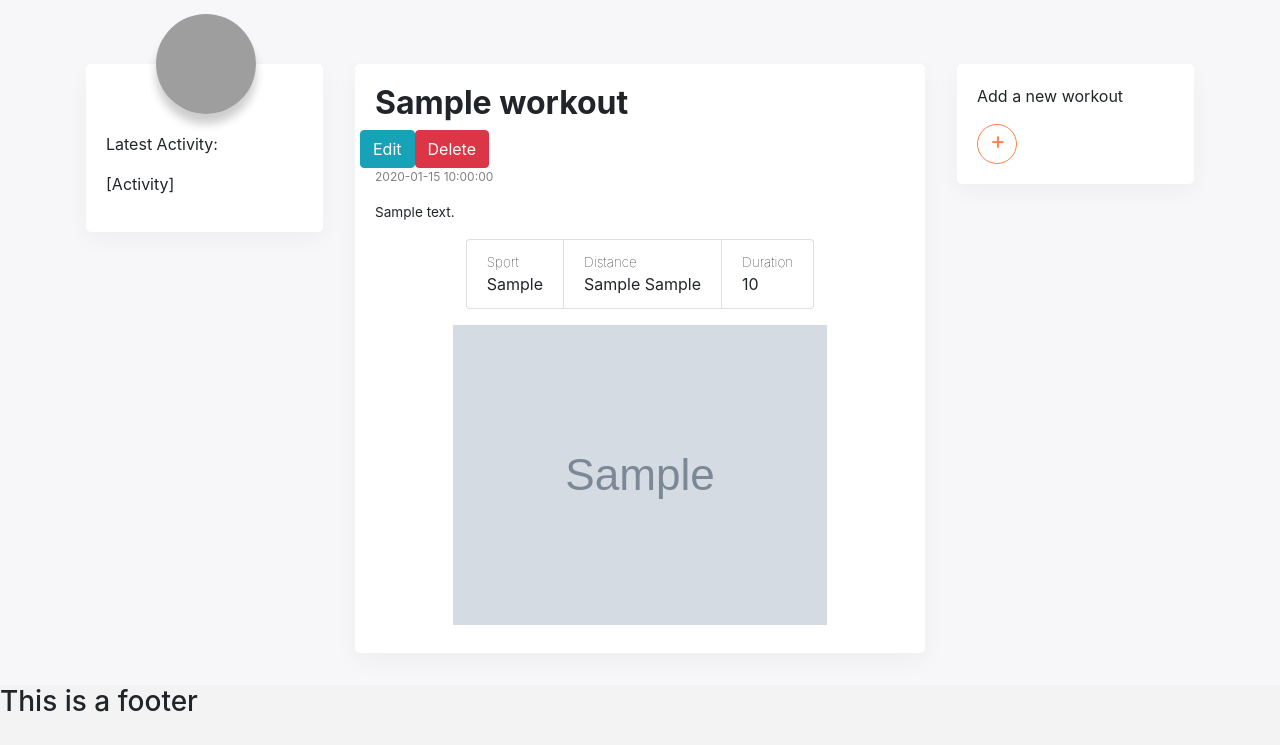
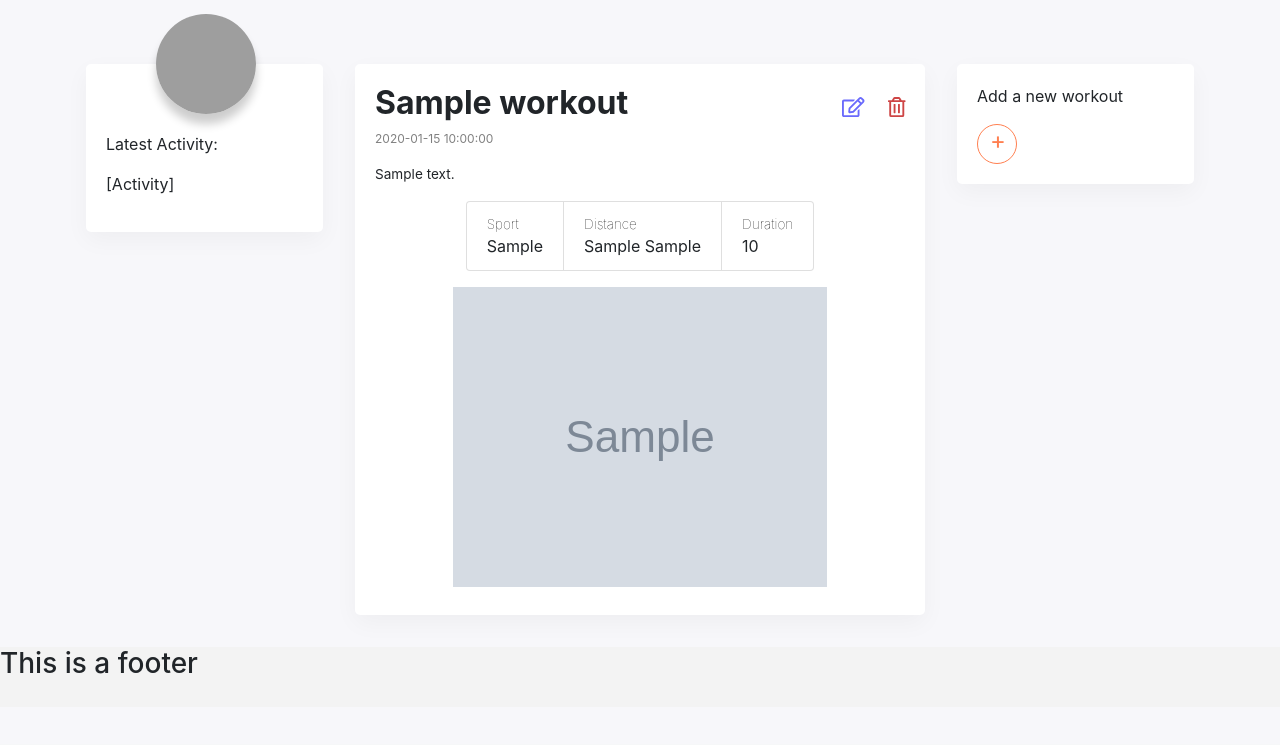
Before and after one commit to pmarre/fitness-tracker, a Flask app: template templates/dashboard.html in a window 1280 px wide. Shown: the part 56-801 px from the top of the page. After the commit the page ends 730 px from the top, so only its background shows below. Run offline with Flask 2, Linux system fonts and the light colour scheme; the template is opened without the code that fills it: most values are stand-ins (such as "Sample title", 1, 10 or a date in 2020); grey boxes marked "Sample" are stand-in pictures; some libraries are stand-ins or nearby versions; grey boxes are pictures that could not be loaded.

Commit message:
fixed image upload issue when updating workout, added icons

```diff
--- a/app.py
+++ b/app.py
@@ -152,12 +152,13 @@ def update_workout(workout_id):
         d = str(distance)
 
     workout = mongo.db.workouts.find_one({"_id": ObjectId(workout_id)})
-    workout_img = workout["workout_image"]
 
-    if 'workout_image' in request.files:
-        print('new image')
+    if request.files['workout_image_update'].filename == '':
+        img = workout['workout_image']
     else:
-        print('old image')
+        updated_img = request.files['workout_image_update']
+        img = uuid.uuid1().hex
+        mongo.save_file(img, updated_img)
 
     mongo.db.workouts.update({"_id": ObjectId(workout_id)}, {
         'workout_duration_h': h,
@@ -171,7 +172,7 @@ def update_workout(workout_id):
         'workout_notes': request.form.get('workout-notes'),
         'workout_date': request.form.get('workout-date'),
         'user_id': request.form.get('user_id'),
-        'workout_image': new_name})
+        'workout_image': img})
     id = request.form.get("user_id")
     return redirect(url_for('dashboard', user_id=id))
 
--- a/static/css/style.css
+++ b/static/css/style.css
@@ -1,5 +1,24 @@
 body {
   background-color: #f7f7fa;
+}
+
+/* ICONS */
+.edit,
+.delete {
+  font-size: 1.25rem;
+}
+
+.edit {
+  color: rgb(106, 106, 252);
+}
+
+.delete {
+  color: rgb(206, 69, 69);
+}
+
+.edit:hover,
+.delete:hover {
+  color: #000;
 }
 
 .landing-image {
--- a/templates/base.html
+++ b/templates/base.html
@@ -53,6 +53,7 @@
     <footer class="footer">
       <h3>This is a footer</h3>
     </footer>
+    <script src="https://cdnjs.cloudflare.com/ajax/libs/font-awesome/5.14.0/js/all.min.js"></script>
     <!-- jQuery library -->
     <script src="https://ajax.googleapis.com/ajax/libs/jquery/3.5.1/jquery.min.js"></script>
     <script src="https://stackpath.bootstrapcdn.com/bootstrap/4.5.0/js/bootstrap.bundle.min.js"></script>
--- a/templates/dashboard.html
+++ b/templates/dashboard.html
@@ -17,17 +17,21 @@
       {% for w in workouts %}
       <div class="col-12 workout-box mb-3">
         <div class="row">
-          <h1 class="col-12 workout-title">{{w.workout_title}}</h1>
-          <a
-            href="{{url_for('edit_workout', workout_id=w._id)}}"
-            class="btn btn-edit btn-info"
-            >Edit</a
-          >
-          <a
-            href="{{url_for('delete_workout', workout_id=w._id)}}"
-            class="btn btn-delete btn-danger"
-            >Delete</a
-          >
+          <div class="col-12">
+            <div class="row align-items-center">
+              <h1 class="col-10 workout-title">{{w.workout_title}}</h1>
+              <a
+                href="{{url_for('edit_workout', workout_id=w._id)}}"
+                class="col-1 edit"
+                ><i class="far fa-edit"></i
+              ></a>
+              <a
+                href="{{url_for('delete_workout', workout_id=w._id)}}"
+                class="col-1 delete"
+                ><i class="far fa-trash-alt"></i
+              ></a>
+            </div>
+          </div>
           <p class="col-12 workout-date">{{w.workout_date}}</p>
           <p class="col-12 workout-description">{{w.workout_notes}}</p>
           <ul class="workout-stats list-group list-group-horizontal mb-2">
--- a/templates/editworkout.html
+++ b/templates/editworkout.html
@@ -135,11 +135,11 @@
         />
       </div>
       <div class="form-group">
-        <label for="workout-image" id="image-label">Change Workout Image</label>
+        <label for="workout-image_update" id="image-label">Change Workout Image</label>
         <input
           type="file"
-          name="workout_image"
-          id="workout_image"
+          name="workout_image_update"
+          id="workout_image_update"
           class="form-control"
           aria-describedby="workoutimg"
           value="{{workout.workout_image}}"
```
